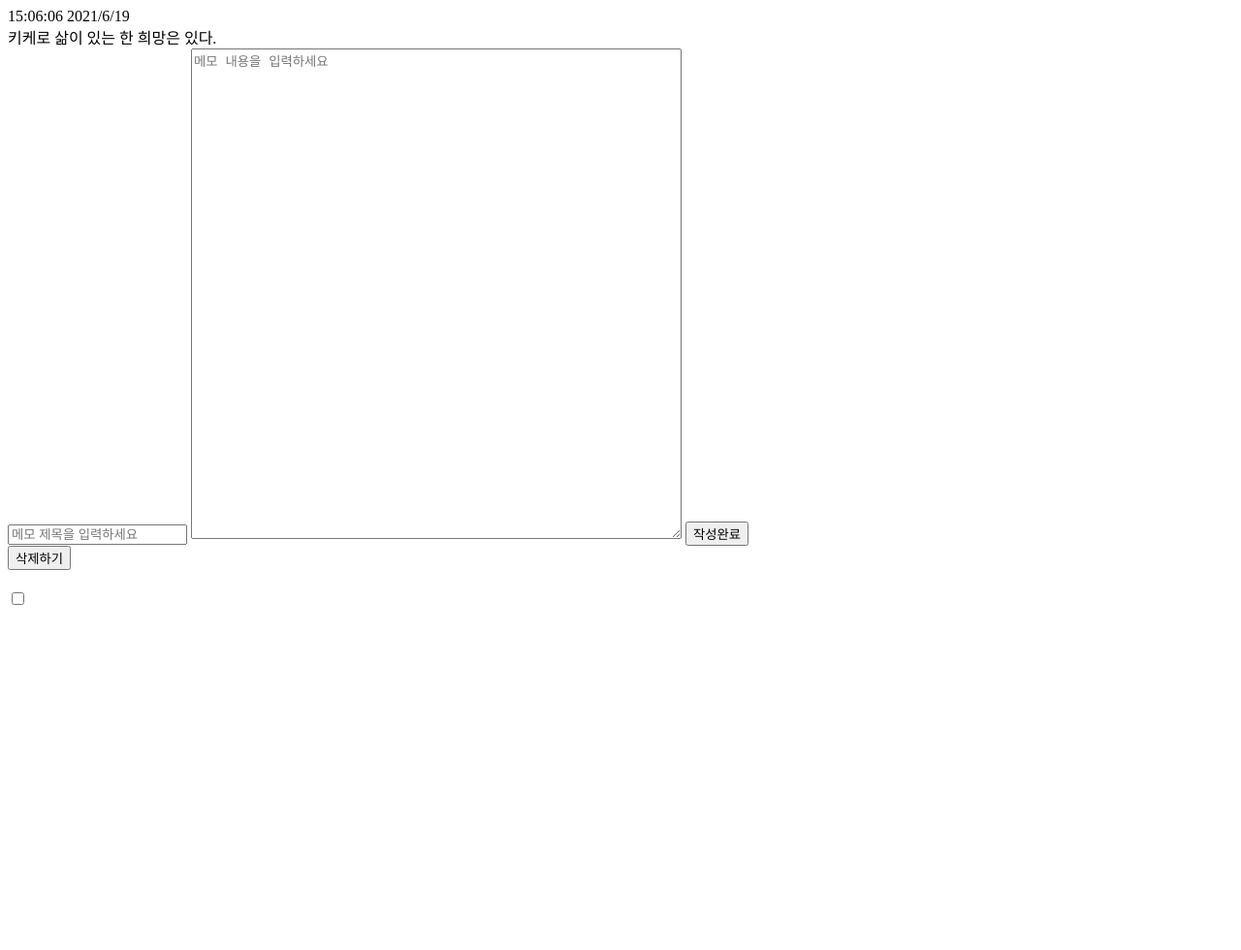
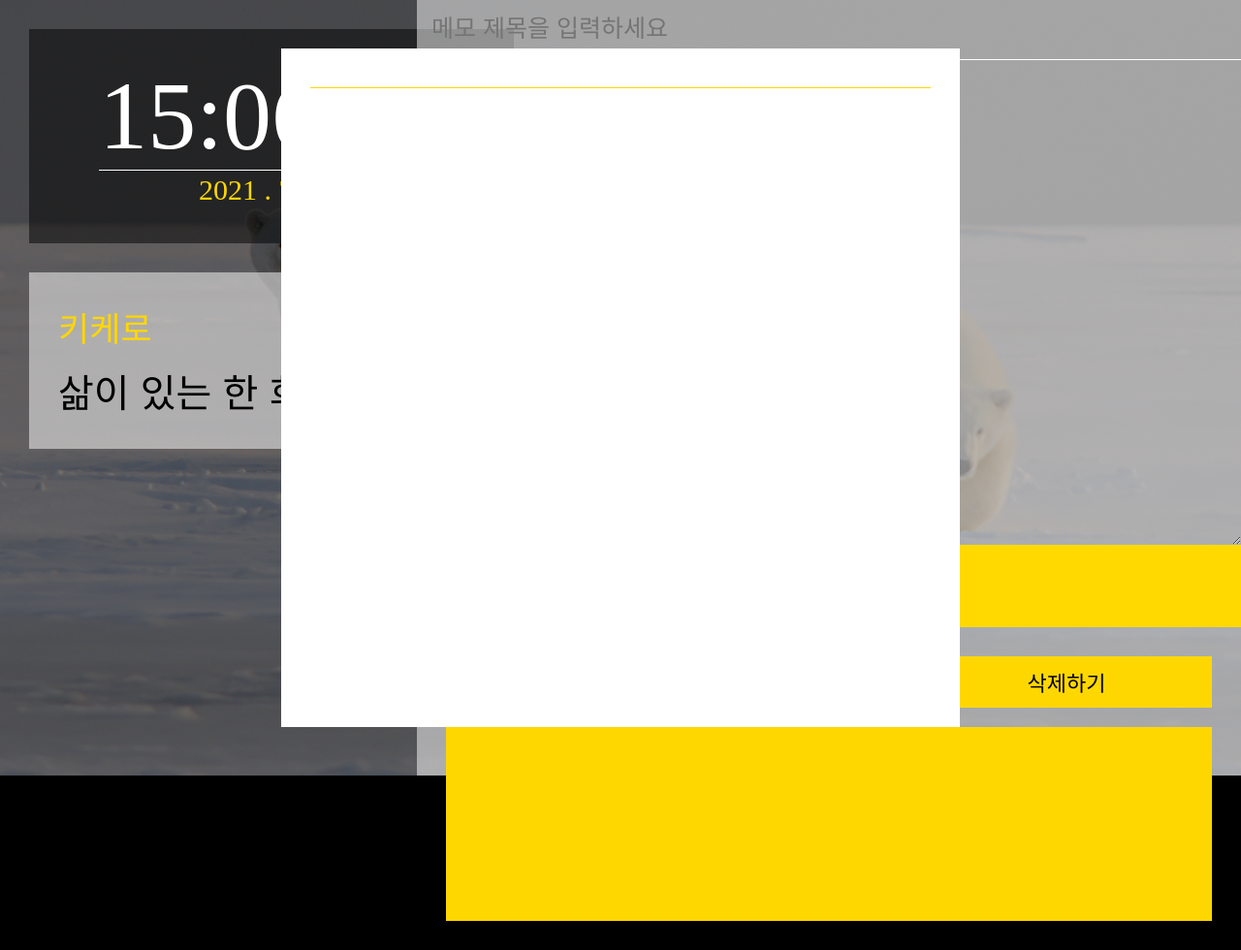
Before and after one commit to godboy4256/individual-02-memo-note-site, a plain HTML site: page mininote/mininote.html in a window 1280 px wide. Shown: the whole page at 97% size. Before the commit the page ends 800 px from the top, so only its background shows below. Drawn offline with Linux system fonts and the light colour scheme; a web font is replaced by a local one.

Commit message:
js-update

```diff
--- a/mininote/css/background_images.css
+++ b/mininote/css/background_images.css
@@ -1,3 +1,13 @@
+#random-background{
+    width: 100%;
+    height: 100%;
+    position: absolute;
+    top: 0;
+    left: 0;
+    z-index: -1;
+    opacity: .5;
+}
+
 .back_random01{background:url(../images/img01.jpg) no-repeat center/cover;}
 .back_random02{background:url(../images/img02.jpg) no-repeat center/cover;}
 .back_random03{background:url(../images/img03.jpg) no-repeat center/cover;}
--- /dev/null
+++ b/mininote/css/famaus-sayings.css
@@ -0,0 +1,22 @@
+#famaus-sayings-box{
+    background-color: rgba(255, 255, 255,0.5);
+    max-width:500px;
+    width: 100%;
+    margin: 30px;
+    display: flex;
+    flex-direction: column;
+    padding: 30px;
+    box-sizing: border-box;
+}
+
+#famaus-sayings-box #who-saying{
+    font-size: 35px;
+    color: gold;
+    font-family: 'Nanum Pen Script', cursive
+}
+
+#famaus-sayings-box #famaus-saying{
+    font-size: 40px;
+    padding-top:10px;
+    font-family: 'Nanum Pen Script', cursive
+}
--- /dev/null
+++ b/mininote/css/fonts.css
@@ -0,0 +1 @@
+@import url('https://fonts.googleapis.com/css2?family=Nanum+Pen+Script&family=Otomanopee+One&display=swap');
--- /dev/null
+++ b/mininote/css/memo_app.css
@@ -0,0 +1,153 @@
+#memo-app{
+    position: absolute;
+    right: 0;
+    bottom: 0;
+    height: 100%;
+    background-color: rgba(255, 255, 255,0.5);
+}
+
+#memo-area{
+    display: flex;
+    flex-direction: column;
+    transition: 0.4s;
+    width: 850px;
+}
+
+#memo-title-input{
+    padding:15px;
+    box-sizing: border-box;
+    font-size: 25px;
+    font-family: 'Nanum Pen Script', cursive;
+    border-bottom: 1px solid #fff;
+    transition: 0.4s;
+}
+#memo-main-input{
+    height: 500px;
+    padding: 20px;
+    box-sizing: border-box;
+    font-size: 25px;
+    font-family: 'Nanum Pen Script', cursive
+}
+
+
+#memo-save{
+    padding: 20px;
+    background-color:rgba(255, 217, 0);
+    font-family: 'Nanum Pen Script', cursive;
+    font-size:30px;
+    cursor: pointer;
+}
+
+#delet-button-box{
+    width:100%;
+    padding:30px;
+    box-sizing: border-box;
+}
+
+#save-list-header{
+    display: flex;
+    justify-content: space-between;
+}
+
+#save-list-header h3{
+    font-family: 'Nanum Pen Script', cursive;
+    font-size: 30px;
+}
+
+#delet-button-box #delet-button{
+    width: 300px;
+    padding: 10px;
+    box-sizing: border-box;
+    font-family: 'Nanum Pen Script', cursive;
+    font-size:22px;
+    text-align: center;
+    background-color:gold;
+    cursor: pointer;
+}
+
+
+#memo-list{
+    margin-top: 20px;
+    background-color: gold;
+    width:100%;
+    box-sizing: border-box;
+    overflow-y: scroll;
+    height: 200px;
+}
+
+#memo-list > li{
+    width: 100%;
+    border-bottom: 1px solid #ccc;
+    display: flex;
+    align-items: center;
+    padding:10px;
+    font-family: 'Nanum Pen Script', cursive;
+    box-sizing: border-box;
+}
+.inner-title{
+    margin-left: 20px;
+    font-size: 20px;
+}
+.inner-main{
+    display: none;
+}
+
+
+#memo-popup{
+   position: fixed;
+   top:50%;
+   left:50%;
+   width: 700px;
+   height: 700px;
+   transform: translate(-50%,-50%);
+   background-color: #fff;
+   transition: 0.4s;
+   padding: 30px;
+   box-sizing: border-box;
+}
+
+#memo-popup #memo-title{
+    text-align: center;
+    font-size: 30px;
+    font-family: 'Nanum Pen Script', cursive;
+    border-bottom: 1px solid gold;
+    padding-bottom:10px;
+    box-sizing: border-box;
+}
+
+#memo-popup #memo-main{
+    width: 100%;
+    font-size: 25px;
+    font-family: 'Nanum Pen Script', cursive;
+    padding-top:10px;
+    height:500px;
+    box-sizing: border-box;
+    overflow-y: auto;
+}
+#close{
+    display: block;
+    width: 30px;
+    cursor: pointer;
+    position: absolute;
+    top:40px;
+    left:-50px;
+}
+#close span{
+    display: block;
+    background-color:gold;
+    width: 100%;
+    height: 4px;
+    transition: 0.4s;
+}
+
+#close span:first-child{
+    transform: rotate(-45deg);
+    transform-origin: left top;
+}
+
+#close span:last-child{
+    transform: rotate(45deg);
+    position: relative;
+    transform-origin: left bottom;
+}
+/* scale(0); */
--- a/mininote/css/style.css
+++ b/mininote/css/style.css
@@ -1 +1,24 @@
+/* font */
+@import url('https://fonts.googleapis.com/css2?family=Nanum+Pen+Script&display=swap');
+/* font */
+
+@import url(fonts.css);
+@import url(var.css);
 @import url(background_images.css);
+@import url(times_info.css);
+@import url(famaus-sayings.css);
+@import url(memo_app.css);
+
+*{
+    margin:0;
+    padding: 0;
+    outline: none;
+}
+
+textarea,input{
+    border: none;
+    background: none;
+}
+body{
+    background-color: #000;
+}
--- /dev/null
+++ b/mininote/css/times_info.css
@@ -0,0 +1,27 @@
+#times-info{
+    max-width:500px;
+    background-color: rgba(0, 0, 0,0.5);
+    display: flex;
+    color: #fff;
+    justify-content: center;
+    align-items: center;
+    flex-direction: column;
+    margin: 30px;
+    padding:40px;
+    box-sizing: border-box;
+}
+
+#times-info #time{
+    font-size:100px;
+    line-height:1;
+    border-bottom: 1px solid #fff;
+    padding-bottom: 5px;
+    text-align: center;
+}
+
+#times-info #date{
+    font-size:30px;
+    color:gold;
+    line-height:1;
+    padding-top: 5px;
+}
--- a/mininote/js/famaus_sayings.js
+++ b/mininote/js/famaus_sayings.js
@@ -21,7 +21,7 @@ const sayingArray = [
      },
      {
         who : '찰리 채플린',
-        say : '진정으로 웃으려면 고통을 참아야하며 , 나아가 고통을 즐길 줄 알아야 해.'
+        say : '진정으로 웃으려면 고통을 참아야하며 나아가 고통을 즐길 줄 알아야 해.'
      },
      {
         who : '켄러',
--- a/mininote/js/times_info.js
+++ b/mininote/js/times_info.js
@@ -12,11 +12,13 @@ setInterval(timeChecking,1000)
 //현재 시간
 
 function dateChecking(){
-    const nowMon = String(new Date().getMonth())
+    const nowYea = String(new Date().getFullYear())
+    const nowMon = String(new Date().getMonth()+1)
     const nowDat = String(new Date().getDate())
-    const nowYea = String(new Date().getFullYear())
-    date.innerText = `${nowYea}/${nowMon}/${nowDat}`
+    date.innerText = `${nowYea} . ${nowMon} . ${nowDat}`
 }
 dateChecking()
-setInterval(dateChecking,86400)
+setInterval(dateChecking,1000)
 //현재 날짜
+
+console.dir(new Date())
--- a/mininote/mininote.html
+++ b/mininote/mininote.html
@@ -28,24 +28,30 @@
     <div id="memo-app">
       <form id="memo-area">
         <input type="text" id="memo-title-input" maxlength="20" placeholder="메모 제목을 입력하세요"/>
-        <textarea style="width:500px;height:500px;" id="memo-main-input" placeholder="메모 내용을 입력하세요"></textarea>
+        <textarea id="memo-main-input" placeholder="메모 내용을 입력하세요" cols="50" rows="8"></textarea>
         <input type="submit" value="작성완료" id="memo-save">
       </form>
 
-      <div>
-       <input type="button" value="삭제하기" id="delet-button">
+      <div id="delet-button-box">
+       <div id="save-list-header">
+        <h3>저장된 메모 리스트</h3>
+        <form>
+         <input type="button" value="삭제하기" id="delet-button">
+        </form>
+       </div>
+
        <ul id="memo-list">
        </ul>
       </div>
-
-      <div id="memo-popup">
-        <h2 id="memo-title"></h2>
-        <p id="memo-main"></p>
-        <span id="close"></span>
-      </div>
     </div> <!--메모장-->
 
-    <input type="checkbox">
+    <div id="memo-popup">
+      <h2 id="memo-title"></h2>
+      <p id="memo-main"></p>
+      <span id="close">
+      </span>
+    </div>
+
     <script src="js/random_background.js"></script>
     <script src="js/times_info.js"></script>
     <!-- <script src="js/whether_and_location.js"></script> -->
```
Also changed, not shown: mininote/css/var.css (added).
